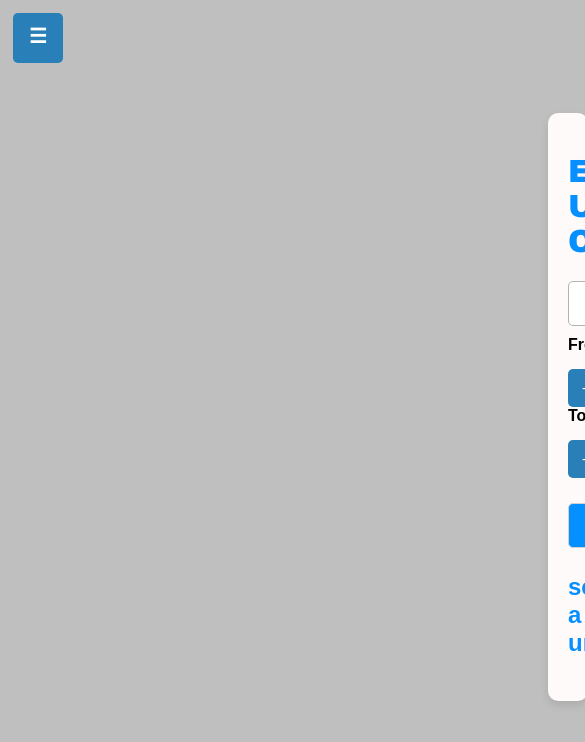
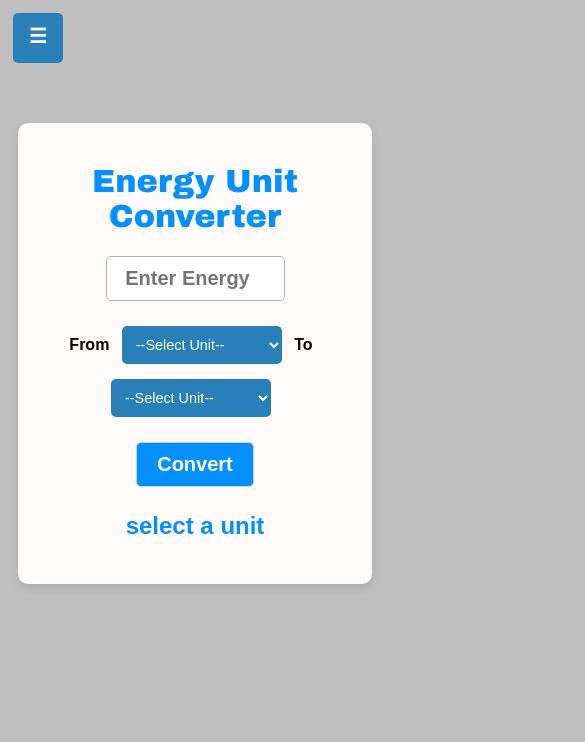
Before and after one commit to KasipitkunChaikulsereewat/TempConverter, a plain HTML site: page energy.html in a window 390 px wide. Shown: the top 742 px of the page, 585 px wide, since content can reach past the window. Drawn offline with Linux system fonts and the light colour scheme; a web font is replaced by a local one.

Commit message:
make the program usable in mobile devices

```diff
--- a/energystyles.css
+++ b/energystyles.css
@@ -14,14 +14,22 @@ body {
 }
 form{
     text-align: center;
-    margin-left: 540px;
-    margin-top: 50px;
+    margin: 50px auto;
     max-width: 500px;
     background-color: hsl(0, 100%, 99%);
     padding: 20px;
     border-radius: 10px;
     box-shadow: 0 4px 8px rgba(0, 0, 0, 0.1);
 }
+
+/* center the form container horizontally */
+.formContainer {
+    display: flex;
+    justify-content: center;
+    align-items: flex-start;
+    padding: 10px;
+}
+
 h1{
     font-family: 'Arial Black', Gadget, sans-serif;
     color: hsl(207, 100%, 51%);
```
